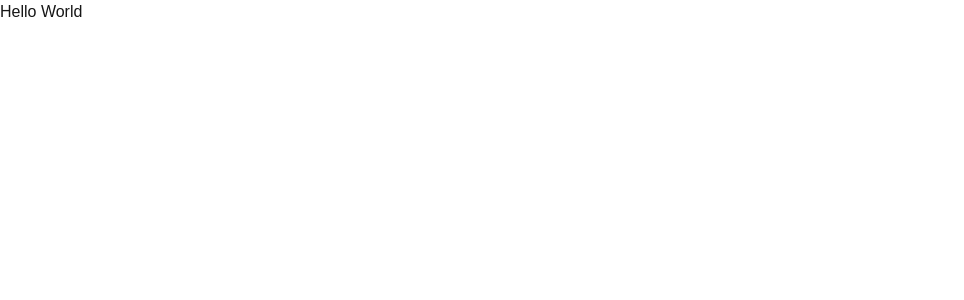
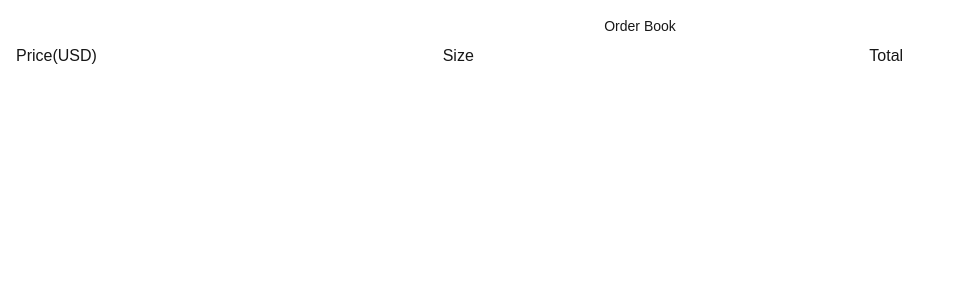
Before and after one commit to chun-wen/btse-order-book, a Next.js app: page / in a window 1280 px wide. Shown: the top 300 px of the page, without its empty margins (0-964 px from the left). Built offline with nearby package versions, Linux system fonts and the light colour scheme.

Commit message:
feat: add order book table component

```diff
--- a/src/app/page.tsx
+++ b/src/app/page.tsx
@@ -1,8 +1,12 @@
+'use client'
+
+import OrderBookTable from '@/features/order-book/components/OrderBookTable';
 
 export default function Home() {
   return (
-    <div>
-      <h1>Hello World</h1>
-    </div>
+    <OrderBookTable
+      asks={[]}
+      bids={[]}
+    />
   );
 }
--- /dev/null
+++ b/src/features/order-book/components/OrderBookTable.tsx
@@ -0,0 +1,48 @@
+'use client   '
+
+import { Table, TableBody, TableCaption, TableCell, TableHead, TableHeader, TableRow } from '@/components/Table';
+import { priceFormatter } from '@/utils/priceFormatter';
+import { OrderPair } from '../type';
+
+type Props = {
+  asks: OrderPair[];
+  bids: OrderPair[];
+}
+
+
+export default function OrderBookTable({
+  asks,
+  bids
+}: Props) {
+  return (
+    <Table>
+      <TableCaption>Order Book</TableCaption>
+        <TableHeader>
+          <TableRow>
+            <TableHead>Price(USD)</TableHead>
+            <TableHead>Size</TableHead>
+            <TableHead>Total</TableHead>
+          </TableRow>
+      </TableHeader>
+      <TableBody>
+        {asks.map((ask) => (
+          <TableRow key={ask[0]}>
+            <TableCell>{priceFormatter(ask[0])}</TableCell>
+            <TableCell>{priceFormatter(ask[1])}</TableCell>
+            <TableCell>{priceFormatter(ask[0])}</TableCell>
+          </TableRow>
+        ))}
+      </TableBody>
+
+      <TableBody>
+        {bids.map((bid) => (
+          <TableRow key={bid[0]}>
+            <TableCell>{priceFormatter(bid[0])}</TableCell>
+            <TableCell>{priceFormatter(bid[1])}</TableCell>
+            <TableCell>{priceFormatter(bid[0])}</TableCell>
+          </TableRow>
+        ))}
+      </TableBody>
+      </Table>
+  )
+}
```
